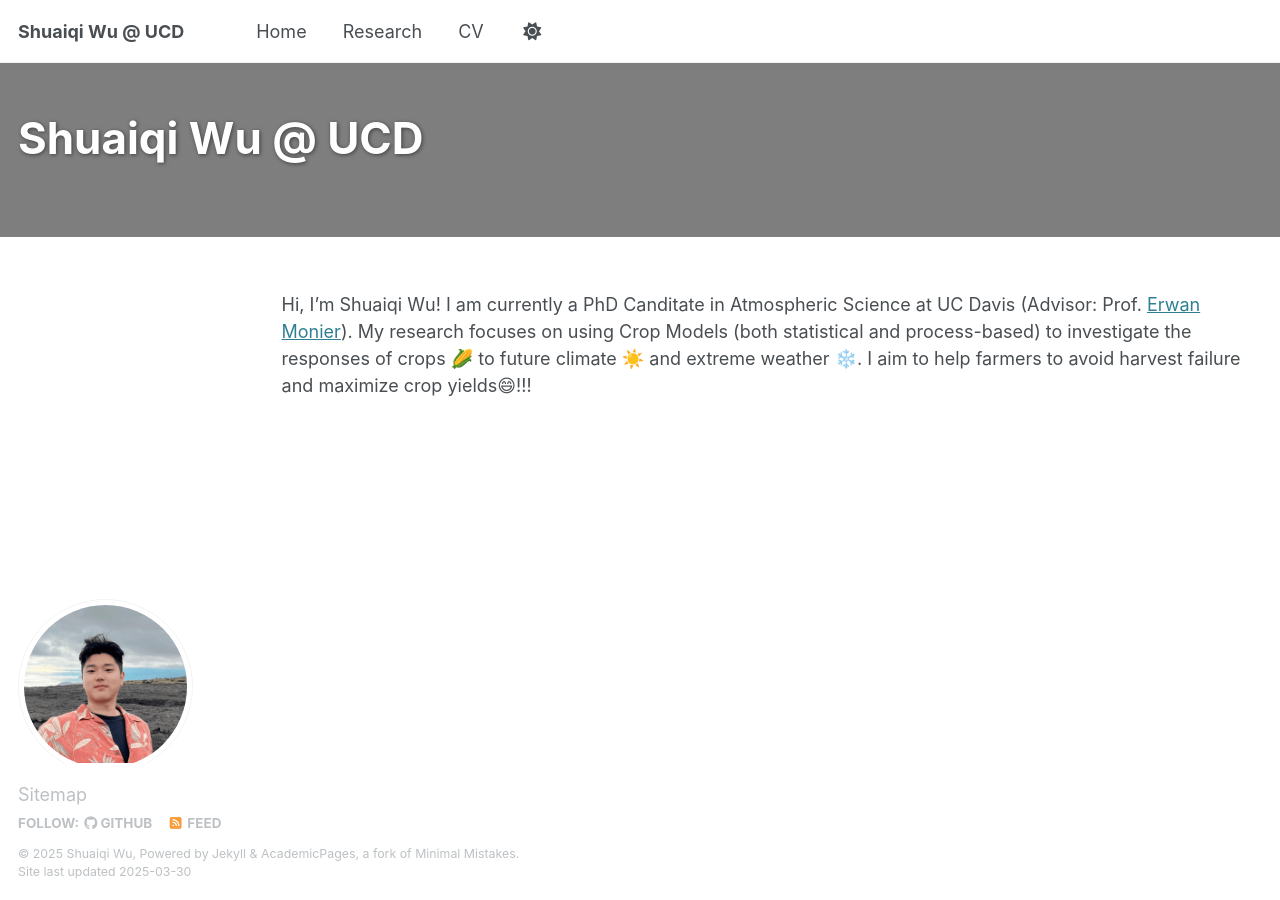
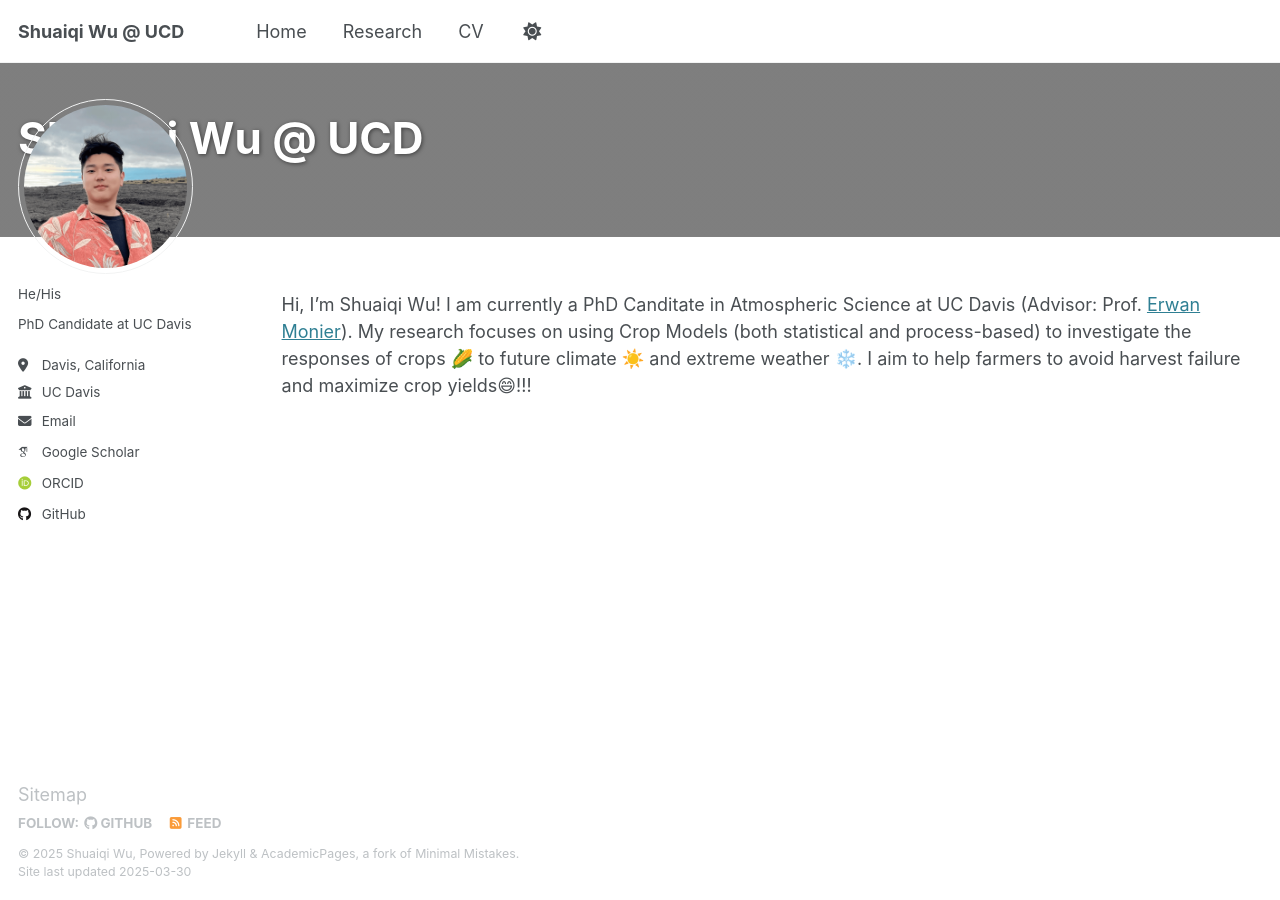
Before and after one commit to shqwu/shqwu.github.io, a Jekyll site: the page built from _pages/index.md, in a window 1280 px wide. Built offline with Jekyll 4.4.1, drawn with Linux system fonts in a browser that asks for light colours; emoji names are drawn with the system emoji font; some web fonts are replaced.

Commit message:
Update _sidebar.scss

```diff
--- a/_sass/layout/_sidebar.scss
+++ b/_sass/layout/_sidebar.scss
@@ -7,8 +7,8 @@
    ========================================================================== */
 
 .sidebar {
-  -webkit-transform: translate3d(0, 500px , 0);
-          transform: translate3d(0, 500px , 0);
+  -webkit-transform: translate3d(0, 0 , 0);
+          transform: translate3d(0, 0 , 0);
 
   @include clearfix();
   margin-bottom: 1em;
```
